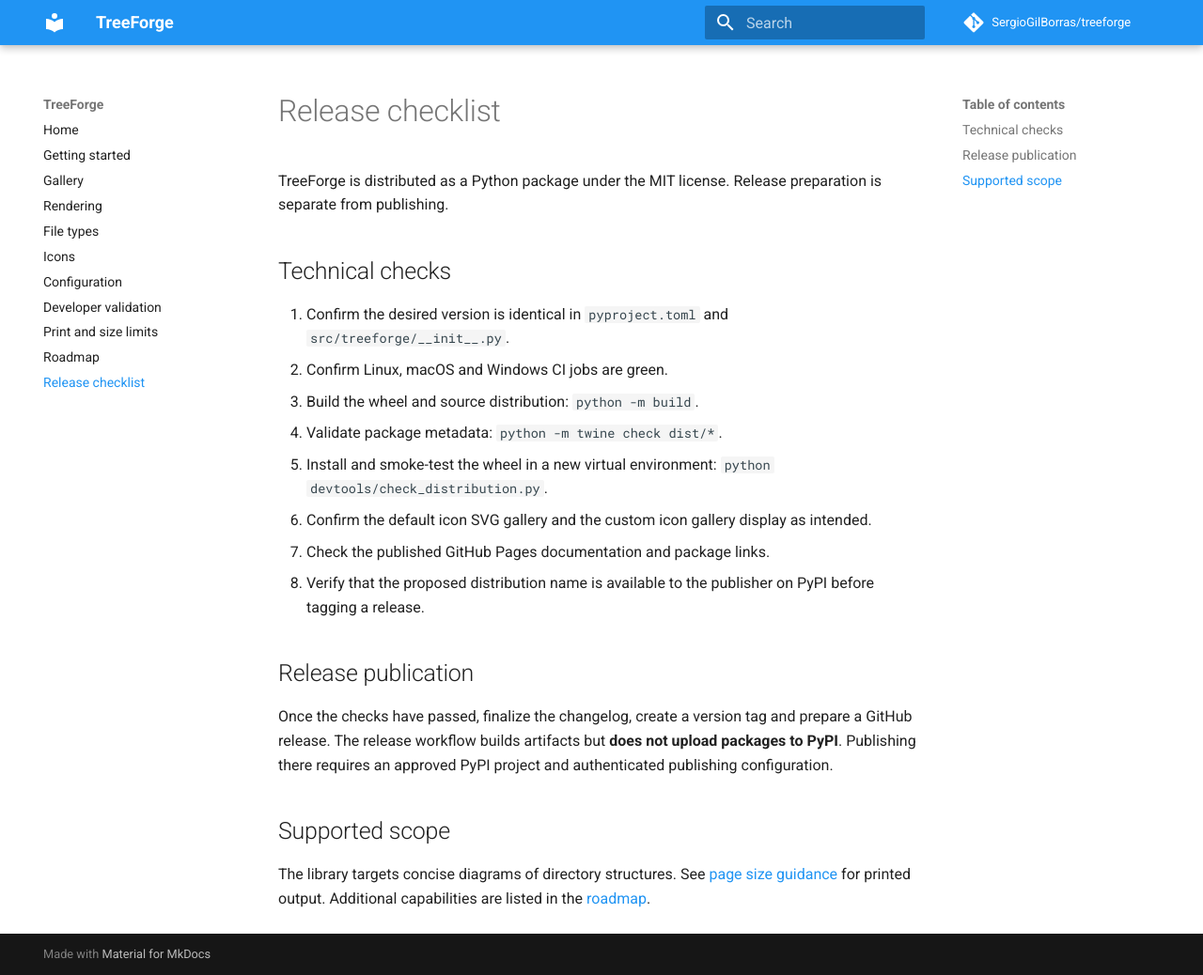
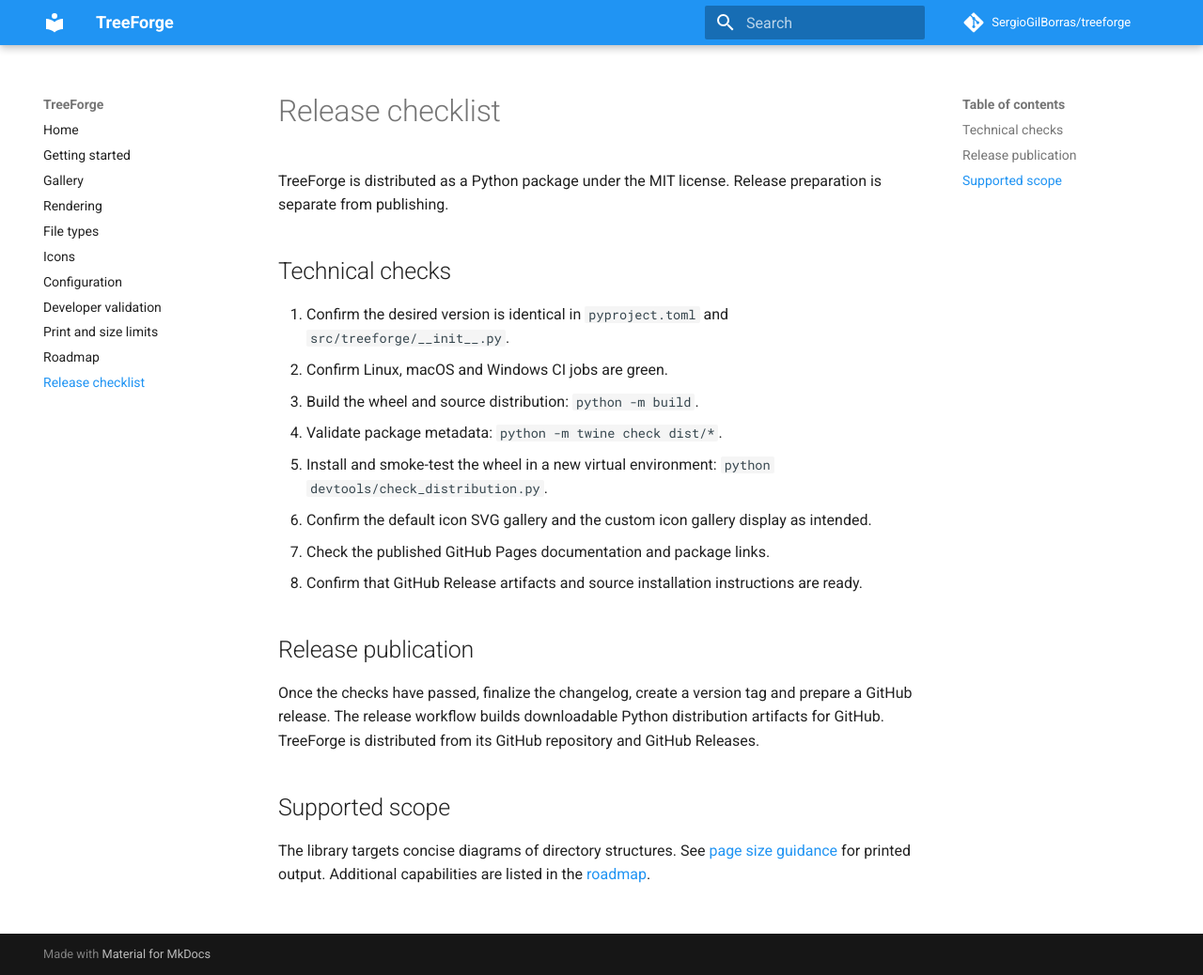
Before and after one commit to SergioGilBorras/treeforge, an MkDocs documentation site: the page built from docs/release-checklist.md, in a window 1280 px wide and 1038 px high. Shown: the whole window at 94% size. Built offline with MkDocs 1.6.1 and Material for MkDocs 9.7.7, drawn with Linux system fonts in a browser that asks for light colours; comment, search, counter and statistics services are not loaded.

Commit message:
docs: document GitHub-only distribution and remove PyPI release requirements

```diff
--- a/docs/release-checklist.md
+++ b/docs/release-checklist.md
@@ -11,11 +11,11 @@ TreeForge is distributed as a Python package under the MIT license. Release prep
 5. Install and smoke-test the wheel in a new virtual environment: `python devtools/check_distribution.py`.
 6. Confirm the default icon SVG gallery and the custom icon gallery display as intended.
 7. Check the published GitHub Pages documentation and package links.
-8. Verify that the proposed distribution name is available to the publisher on PyPI before tagging a release.
+8. Confirm that GitHub Release artifacts and source installation instructions are ready.
 
 ## Release publication
 
-Once the checks have passed, finalize the changelog, create a version tag and prepare a GitHub release. The release workflow builds artifacts but **does not upload packages to PyPI**. Publishing there requires an approved PyPI project and authenticated publishing configuration.
+Once the checks have passed, finalize the changelog, create a version tag and prepare a GitHub release. The release workflow builds downloadable Python distribution artifacts for GitHub. TreeForge is distributed from its GitHub repository and GitHub Releases.
 
 ## Supported scope
 
```
Also changed, not shown: README.md (+7 -1 lines), docs/index.md (+1 -1 lines), docs/roadmap.md (+1 -1 lines).
